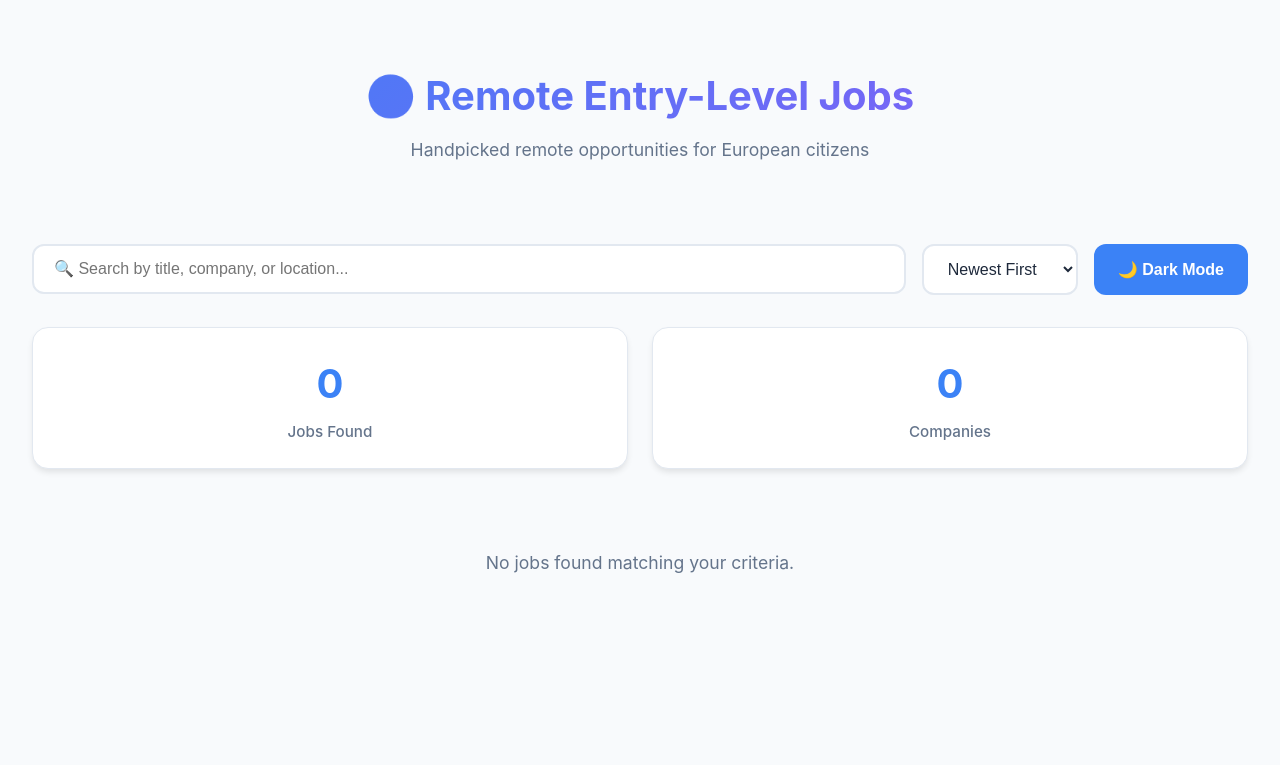
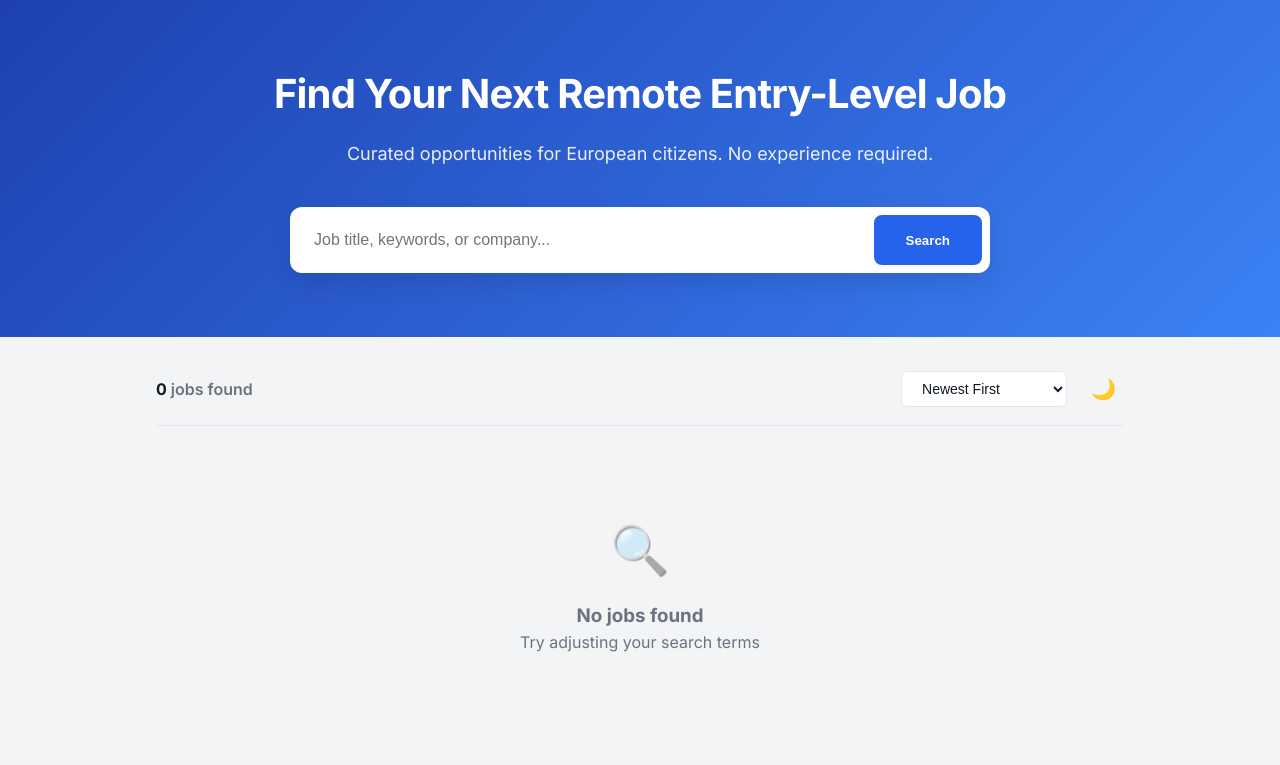
Before and after one commit to hencyber/job-scraper, a Flask app: page / in a window 1280 px wide. Shown: the top 765 px of the page. Run offline with Flask 3, Linux system fonts and the light colour scheme; data that the repository does not hold is empty.

Commit message:
Enhance UI: Hero section, List view, Professional styling

```diff
--- a/static/style.css
+++ b/static/style.css
@@ -1,293 +1,319 @@
+@import url('https://fonts.googleapis.com/css2?family=Inter:wght@400;500;600;700&display=swap');
+
+:root {
+    /* Professional Palette (Indeed/LinkedIn inspired) */
+    --primary: #2563eb;       /* Royal Blue */
+    --primary-hover: #1d4ed8;
+    --bg-body: #f3f4f6;       /* Light Gray Background */
+    --bg-card: #ffffff;
+    --text-main: #111827;     /* Almost Black */
+    --text-secondary: #6b7280; /* Gray */
+    --border: #e5e7eb;
+    --shadow-sm: 0 1px 2px 0 rgba(0, 0, 0, 0.05);
+    --shadow-md: 0 4px 6px -1px rgba(0, 0, 0, 0.1);
+    --radius: 8px;
+}
+
+body.dark-mode {
+    --bg-body: #111827;
+    --bg-card: #1f2937;
+    --text-main: #f9fafb;
+    --text-secondary: #9ca3af;
+    --border: #374151;
+    --shadow-sm: none;
+}
+
 * {
     margin: 0;
     padding: 0;
     box-sizing: border-box;
 }
 
-:root {
-    --primary: #3b82f6;
-   --primary-dark: #2563eb;
-    --bg: #f8fafc;
-    --card-bg: #ffffff;
-    --text: #1e293b;
-    --text-light: #64748b;
-    --border: #e2e8f0;
-    --shadow: 0 4px 6px -1px rgb(0 0 0 / 0.1);
-    --shadow-lg: 0 20px 25px -5px rgb(0 0 0 / 0.1);
+body {
+    font-family: 'Inter', sans-serif;
+    background-color: var(--bg-body);
+    color: var(--text-main);
+    line-height: 1.5;
+    -webkit-font-smoothing: antialiased;
 }
 
-body.dark-mode {
-    --bg: #0f172a;
-    --card-bg: #1e293b;
-    --text: #f1f5f9;
-    --text-light: #94a3b8;
-    --border: #334155;
+/* --- Hero Section --- */
+.hero {
+    background: linear-gradient(135deg, #1e40af 0%, #3b82f6 100%);
+    color: white;
+    padding: 4rem 1rem;
+    text-align: center;
+    margin-bottom: 2rem;
 }
 
-body {
-    font-family: -apple-system, BlinkMacSystemFont, 'Segoe UI', Roboto, 'Helvetica Neue', Arial, sans-serif;
-    background: var(--bg);
-    color: var(--text);
-    line-height: 1.6;
-    transition: background 0.3s ease, color 0.3s ease;
+.hero h1 {
+    font-size: 2.5rem;
+    font-weight: 700;
+    margin-bottom: 1rem;
+    letter-spacing: -0.02em;
 }
 
-.container {
-    max-width: 1400px;
-    margin: 0 auto;
-    padding: 2rem;
+.hero .subtitle {
+    font-size: 1.125rem;
+    color: rgba(255, 255, 255, 0.9);
+    margin-bottom: 2.5rem;
+    max-width: 600px;
+    margin-left: auto;
+    margin-right: auto;
 }
 
-header {
-    text-align: center;
-    margin-bottom: 3rem;
-    padding: 2rem 0;
+.search-container {
+    max-width: 700px;
+    margin: 0 auto;
+    display: flex;
+    gap: 0.5rem;
+    background: white;
+    padding: 0.5rem;
+    border-radius: 12px;
+    box-shadow: 0 10px 25px rgba(0,0,0,0.1);
 }
 
-h1 {
-    font-size: 2.5rem;
+.search-container input {
+    flex: 1;
+    border: none;
+    padding: 1rem;
+    font-size: 1rem;
+    outline: none;
+    color: #1f2937;
+    border-radius: 8px;
+}
+
+.search-btn {
+    background-color: var(--primary);
+    color: white;
+    border: none;
+    padding: 0 2rem;
+    font-weight: 600;
+    border-radius: 8px;
+    cursor: pointer;
+    transition: background 0.2s;
+}
+
+.search-btn:hover {
+    background-color: var(--primary-hover);
+}
+
+/* --- Main Layout --- */
+.container {
+    max-width: 1000px;
+    margin: 0 auto;
+    padding: 0 1rem;
+}
+
+.controls-bar {
+    display: flex;
+    justify-content: space-between;
+    align-items: center;
+    margin-bottom: 1.5rem;
+    padding-bottom: 1rem;
+    border-bottom: 1px solid var(--border);
+}
+
+.stats-summary {
+    font-weight: 600;
+    color: var(--text-secondary);
+}
+
+.stats-summary strong {
+    color: var(--text-main);
+}
+
+.filter-actions {
+    display: flex;
+    gap: 1rem;
+    align-items: center;
+}
+
+select {
+    padding: 0.5rem 2rem 0.5rem 1rem;
+    border: 1px solid var(--border);
+    border-radius: 6px;
+    background-color: var(--bg-card);
+    color: var(--text-main);
+    font-size: 0.875rem;
+    cursor: pointer;
+}
+
+.icon-btn {
+    background: none;
+    border: none;
+    font-size: 1.25rem;
+    cursor: pointer;
+    padding: 0.5rem;
+    border-radius: 50%;
+    transition: background 0.2s;
+}
+
+.icon-btn:hover {
+    background-color: rgba(0,0,0,0.05);
+}
+
+/* --- Job List --- */
+.jobs-list {
+    display: flex;
+    flex-direction: column;
+    gap: 1rem;
+    padding-bottom: 3rem;
+}
+
+.job-card {
+    background: var(--bg-card);
+    border: 1px solid var(--border);
+    border-radius: var(--radius);
+    padding: 1.5rem;
+    display: flex;
+    gap: 1.5rem;
+    transition: all 0.2s ease;
+    box-shadow: var(--shadow-sm);
+}
+
+.job-card:hover {
+    border-color: var(--primary);
+    box-shadow: var(--shadow-md);
+    transform: translateY(-2px);
+}
+
+.job-logo {
+    width: 56px;
+    height: 56px;
+    border-radius: 12px;
+    display: flex;
+    align-items: center;
+    justify-content: center;
+    color: white;
     font-weight: 700;
-    background: linear-gradient(135deg, #3b82f6 0%, #8b5cf6 100%);
-    -webkit-background-clip: text;
-    -webkit-text-fill-color: transparent;
-    background-clip: text;
+    font-size: 1.25rem;
+    flex-shrink: 0;
+}
+
+.job-content {
+    flex: 1;
+    display: flex;
+    flex-direction: column;
+    justify-content: center;
+}
+
+.job-main-info {
     margin-bottom: 0.5rem;
 }
 
-.subtitle {
-    color: var(--text-light);
-    font-size: 1.1rem;
-}
-
-.controls {
-    display: flex;
-    gap: 1rem;
-    margin-bottom: 2rem;
-    flex-wrap: wrap;
-}
-
-.search-bar {
-    flex: 1;
-    min-width: 250px;
-}
-
-#search {
-    width: 100%;
-    padding: 0.875rem 1.25rem;
-    border: 2px solid var(--border);
-    border-radius: 12px;
-    font-size: 1rem;
-    background: var(--card-bg);
-    color: var(--text);
-    transition: all 0.3s ease;
-}
-
-#search:focus {
-    outline: none;
-    border-color: var(--primary);
-    box-shadow: 0 0 0 3px rgba(59, 130, 246, 0.1);
-}
-
-.filter-controls {
-    display: flex;
-    gap: 1rem;
-}
-
-#sort {
-    padding: 0.875rem 1.25rem;
-    border: 2px solid var(--border);
-    border-radius: 12px;
-    font-size: 1rem;
-    background: var(--card-bg);
-    color: var(--text);
-    cursor: pointer;
-    transition: all 0.3s ease;
-}
-
-#sort:hover {
-    border-color: var(--primary);
-}
-
-#dark-mode-toggle {
-    padding: 0.875rem 1.5rem;
-    background: var(--primary);
-    color: white;
-    border: none;
-    border-radius: 12px;
-    font-size: 1rem;
+.job-title {
+    font-size: 1.125rem;
     font-weight: 600;
-    cursor: pointer;
-    transition: all 0.3s ease;
-}
-
-#dark-mode-toggle:hover {
-    background: var(--primary-dark);
-    transform: translateY(-2px);
-    box-shadow: var(--shadow);
-}
-
-.stats {
-    display: flex;
-    gap: 1.5rem;
-    margin-bottom: 2rem;
-}
-
-.stat-card {
-    background: var(--card-bg);
-    padding: 1.5rem;
-    border-radius: 16px;
-    border: 1px solid var(--border);
-    flex: 1;
-    text-align: center;
-    box-shadow: var(--shadow);
-    transition: transform 0.3s ease;
-}
-
-.stat-card:hover {
-    transform: translateY(-4px);
-}
-
-.stat-number {
-    font-size: 2.5rem;
-    font-weight: 700;
-    color: var(--primary);
     margin-bottom: 0.25rem;
 }
 
-.stat-label {
-    color: var(--text-light);
-    font-size: 0.95rem;
-    font-weight: 500;
+.job-title a {
+    color: var(--text-main);
+    text-decoration: none;
 }
 
-.jobs-grid {
-    display: grid;
-    grid-template-columns: repeat(auto-fill, minmax(350px, 1fr));
-    gap: 1.5rem;
+.job-title a:hover {
+    text-decoration: underline;
+    color: var(--primary);
 }
 
-.job-card {
-    background: var(--card-bg);
-    border: 1px solid var(--border);
-    border-radius: 16px;
-    padding: 1.75rem;
-    transition: all 0.3s ease;
-    box-shadow: var(--shadow);
-    position: relative;
+.job-company-row {
+    display: flex;
+    align-items: center;
+    gap: 0.5rem;
+    color: var(--text-secondary);
+    font-size: 0.95rem;
 }
 
-.job-card:hover {
-    transform: translateY(-6px);
-    box-shadow: var(--shadow-lg);
-    border-color: var(--primary);
+.separator {
+    color: #d1d5db;
 }
 
-.job-header {
+.job-meta-info {
     display: flex;
-    justify-content: space-between;
-    align-items: start;
+    align-items: center;
     gap: 1rem;
-    margin-bottom: 1rem;
+    font-size: 0.875rem;
+    color: var(--text-secondary);
 }
 
-.job-title {
-    font-size: 1.25rem;
-    font-weight: 600;
-    color: var(--text);
-    line-height: 1.3;
+.badge {
+    background-color: #ecfdf5;
+    color: #059669;
+    padding: 0.125rem 0.5rem;
+    border-radius: 4px;
+    font-weight: 500;
+    font-size: 0.75rem;
+    text-transform: uppercase;
+    letter-spacing: 0.05em;
 }
 
-.job-badge {
-    background: linear-gradient(135deg, #10b981 0%, #059669 100%);
+body.dark-mode .badge {
+    background-color: rgba(5, 150, 105, 0.2);
+    color: #34d399;
+}
+
+.job-actions {
+    display: flex;
+    align-items: center;
+}
+
+.apply-btn {
+    background-color: var(--primary);
     color: white;
-    padding: 0.35rem 0.75rem;
-    border-radius: 8px;
-    font-size: 0.75rem;
+    padding: 0.625rem 1.25rem;
+    border-radius: 6px;
+    text-decoration: none;
     font-weight: 600;
+    font-size: 0.875rem;
+    transition: background 0.2s;
     white-space: nowrap;
 }
 
-.job-company {
-    color: var(--text-light);
-    font-size: 1rem;
-    font-weight: 500;
-    margin-bottom: 1rem;
+.apply-btn:hover {
+    background-color: var(--primary-hover);
 }
 
-.job-meta {
-    display: flex;
-    flex-wrap: wrap;
-    gap: 1rem;
-    margin-bottom: 1rem;
-    font-size: 0.875rem;
-    color: var(--text-light);
+/* --- States --- */
+.loading-spinner {
+    border: 3px solid rgba(0,0,0,0.1);
+    border-radius: 50%;
+    border-top: 3px solid var(--primary);
+    width: 40px;
+    height: 40px;
+    animation: spin 1s linear infinite;
+    margin: 3rem auto;
 }
 
-.job-source {
-    margin-bottom: 1.25rem;
+@keyframes spin {
+    0% { transform: rotate(0deg); }
+    100% { transform: rotate(360deg); }
 }
 
-.source-badge {
-    background: var(--bg);
-    color: var(--text);
-    padding: 0.35rem 0.85rem;
-    border-radius: 8px;
-    font-size: 0.8rem;
-    font-weight: 600;
-    border: 1px solid var(--border);
+.empty-state {
+    text-align: center;
+    padding: 4rem 1rem;
+    color: var(--text-secondary);
 }
 
-.job-link {
-    display: inline-block;
-    width: 100%;
-    text-align: center;
-    background: var(--primary);
-    color: white;
-    padding: 0.875rem;
-    border-radius: 10px;
-    text-decoration: none;
-    font-weight:600;
-    transition: all 0.3s ease;
+.empty-icon {
+    font-size: 3rem;
+    margin-bottom: 1rem;
+    opacity: 0.5;
 }
 
-.job-link:hover {
-    background: var(--primary-dark);
-    transform: scale(1.02);
+/* --- Mobile Responsive --- */
+@media (max-width: 768px) {
+    .hero h1 { font-size: 1.75rem; }
+    .search-container { flex-direction: column; padding: 1rem; }
+    .search-btn { width: 100%; padding: 0.75rem; }
+
+    .job-card { flex-direction: column; gap: 1rem; padding: 1rem; }
+    .job-logo { width: 48px; height: 48px; font-size: 1rem; }
+    .job-actions { width: 100%; }
+    .apply-btn { width: 100%; text-align: center; }
+
+    .controls-bar { flex-direction: column; gap: 1rem; align-items: flex-start; }
+    .filter-actions { width: 100%; justify-content: space-between; }
 }
-
-.loading, .error, .no-results {
-    text-align: center;
-    padding: 3rem;
-    color: var(--text-light);
-    font-size: 1.1rem;
-    grid-column: 1 / -1;
-}
-
-.error {
-    color: #ef4444;
-    background: rgba(239, 68, 68, 0.1);
-    border-radius: 12px;
-    border: 1px solid rgba(239, 68, 68, 0.3);
-}
-
-@media (max-width: 768px) {
-    .controls {
-        flex-direction: column;
-    }
-
-    .filter-controls {
-        flex-direction: column;
-    }
-
-    h1 {
-        font-size: 2rem;
-    }
-
-    .jobs-grid {
-        grid-template-columns: 1fr;
-    }
-
-    .stats {
-        flex-direction: column;
-    }
-}
--- a/templates/index.html
+++ b/templates/index.html
@@ -9,31 +9,36 @@
 </head>
 
 <body>
-    <div class="container">
-        <header>
-            <h1>🌍 Remote Entry-Level Jobs</h1>
-            <p class="subtitle">Handpicked remote opportunities for European citizens</p>
-        </header>
+    <div class="hero">
+        <div class="container">
+            <h1>Find Your Next Remote Entry-Level Job</h1>
+            <p class="subtitle">Curated opportunities for European citizens. No experience required.</p>
 
-        <div class="controls">
-            <div class="search-bar">
-                <input type="text" id="search" placeholder="🔍 Search by title, company, or location..." />
+            <div class="search-container">
+                <input type="text" id="search" placeholder="Job title, keywords, or company..." />
+                <button class="search-btn">Search</button>
             </div>
-            <div class="filter-controls">
+        </div>
+    </div>
+
+    <div class="main-content container">
+        <div class="controls-bar">
+            <div class="stats-summary" id="stats-summary">
+                Loading jobs...
+            </div>
+
+            <div class="filter-actions">
                 <select id="sort">
                     <option value="date-desc">Newest First</option>
                     <option value="date-asc">Oldest First</option>
-                    <option value="company">By Company</option>
-                    <option value="title">By Title</option>
+                    <option value="company">Company (A-Z)</option>
                 </select>
-                <button id="dark-mode-toggle">🌙 Dark Mode</button>
+                <button id="dark-mode-toggle" class="icon-btn" title="Toggle Dark Mode">🌙</button>
             </div>
         </div>
 
-        <div id="stats" class="stats"></div>
-
-        <div id="jobs-container" class="jobs-grid">
-            <div class="loading">Loading jobs...</div>
+        <div id="jobs-container" class="jobs-list">
+            <div class="loading-spinner"></div>
         </div>
     </div>
 
@@ -41,45 +46,48 @@
         let allJobs = [];
         let filteredJobs = [];
 
+        // Helper to get initials for logo
+        function getInitials(name) {
+            return (name || '?').split(' ').map(n => n[0]).slice(0, 2).join('').toUpperCase();
+        }
+
+        // Helper to get random color for logo background
+        function getLogoColor(name) {
+            const colors = ['#3b82f6', '#10b981', '#f59e0b', '#ef4444', '#8b5cf6', '#ec4899'];
+            let hash = 0;
+            for (let i = 0; i < (name || '').length; i++) {
+                hash = name.charCodeAt(i) + ((hash << 5) - hash);
+            }
+            return colors[Math.abs(hash) % colors.length];
+        }
+
         // Fetch jobs from API
         async function fetchJobs() {
+            // ... (keep existing fetch logic, just update UI calls)
             console.log('Fetching jobs...');
             try {
                 const response = await fetch('/api/jobs');
-                console.log('Response status:', response.status);
-
-                if (!response.ok) {
-                    throw new Error(`HTTP error! status: ${response.status}`);
-                }
-
+                if (!response.ok) throw new Error(`HTTP error! status: ${response.status}`);
                 allJobs = await response.json();
-                console.log('Jobs loaded:', allJobs.length);
-                console.log('First job:', allJobs[0]);
-
                 filteredJobs = allJobs;
                 updateStats();
                 renderJobs();
             } catch (error) {
                 console.error('Error loading jobs:', error);
                 document.getElementById('jobs-container').innerHTML =
-                    `<div class="error">Error loading jobs: ${error.message}<br>Check console for details.</div>`;
+                    `<div class="error-state">
+                        <h3>Unable to load jobs</h3>
+                        <p>${error.message}</p>
+                    </div>`;
+                document.getElementById('stats-summary').textContent = '0 jobs found';
             }
         }
 
         // Update statistics
         function updateStats() {
-            const stats = document.getElementById('stats');
-            const companies = new Set(filteredJobs.map(j => j.Company)).size;
-            stats.innerHTML = `
-                <div class="stat-card">
-                    <div class="stat-number">${filteredJobs.length}</div>
-                    <div class="stat-label">Jobs Found</div>
-                </div>
-                <div class="stat-card">
-                    <div class="stat-number">${companies}</div>
-                    <div class="stat-label">Companies</div>
-                </div>
-            `;
+            const count = filteredJobs.length;
+            const summary = document.getElementById('stats-summary');
+            summary.innerHTML = `<strong>${count}</strong> jobs found`;
         }
 
         // Render jobs
@@ -87,29 +95,46 @@
             const container = document.getElementById('jobs-container');
 
             if (filteredJobs.length === 0) {
-                container.innerHTML = '<div class="no-results">No jobs found matching your criteria.</div>';
+                container.innerHTML = `
+                    <div class="empty-state">
+                        <div class="empty-icon">🔍</div>
+                        <h3>No jobs found</h3>
+                        <p>Try adjusting your search terms</p>
+                    </div>`;
                 return;
             }
 
-            container.innerHTML = filteredJobs.map(job => `
+            container.innerHTML = filteredJobs.map(job => {
+                const companyName = job.Company || 'Unknown Company';
+                const initials = getInitials(companyName);
+                const logoColor = getLogoColor(companyName);
+
+                return `
                 <div class="job-card">
-                    <div class="job-header">
-                        <h3 class="job-title">${job['Job Title'] || 'N/A'}</h3>
-                        <span class="job-badge">Entry Level</span>
+                    <div class="job-logo" style="background-color: ${logoColor}">
+                        ${initials}
                     </div>
-                    <div class="job-company">🏢 ${job.Company || 'Unknown'}</div>
-                    <div class="job-meta">
-                        <span class="job-location">📍 ${job.Location || 'Remote'}</span>
-                        <span class="job-date">📅 ${job['Date Posted'] || 'N/A'}</span>
+                    <div class="job-content">
+                        <div class="job-main-info">
+                            <h2 class="job-title">
+                                <a href="${job['Job URL']}" target="_blank">${job['Job Title'] || 'Untitled Role'}</a>
+                            </h2>
+                            <div class="job-company-row">
+                                <span class="company-name">${companyName}</span>
+                                <span class="separator">•</span>
+                                <span class="job-location">${job.Location || 'Remote'}</span>
+                            </div>
+                        </div>
+                        <div class="job-meta-info">
+                            <span class="badge entry-level">Entry Level</span>
+                            <span class="post-date">${job['Date Posted'] || 'Recently'}</span>
+                        </div>
                     </div>
-                    <div class="job-source">
-                        <span class="source-badge">${job.Source || 'Unknown'}</span>
+                    <div class="job-actions">
+                        <a href="${job['Job URL']}" target="_blank" class="apply-btn">Apply Now</a>
                     </div>
-                    <a href="${job['Job URL']}" target="_blank" class="job-link">
-                        View Job →
-                    </a>
                 </div>
-            `).join('');
+            `}).join('');
         }
 
         // Search functionality
```
Also changed, not shown: jobs.db (added).
